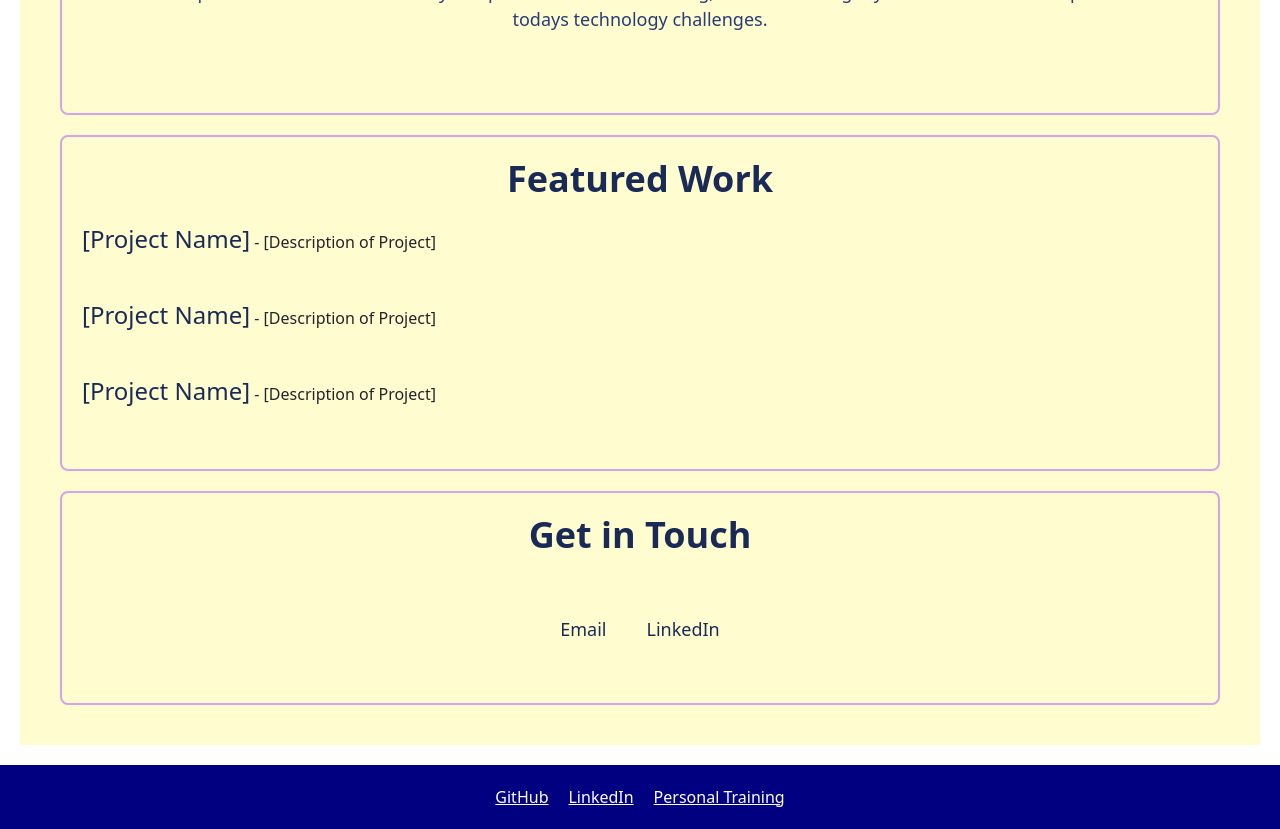
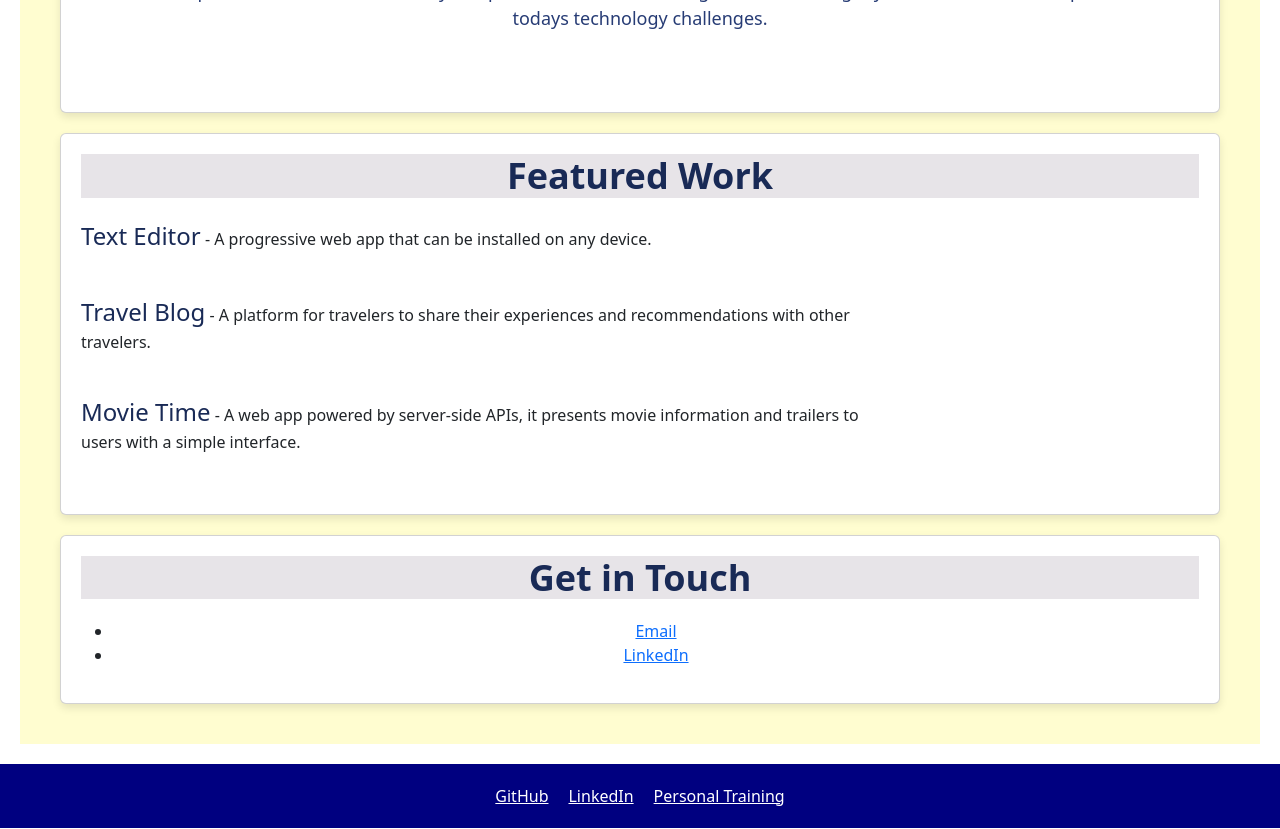
Before and after one commit to KyleKarotko/devportfolio, a React (Create React App) app: page / in a window 1280 px wide. Shown: the part 480-1309 px from the top of the page. Built offline with nearby package versions, Linux system fonts and the light colour scheme.

Commit message:
adding links to home

```diff
--- a/src/pages/Home.js
+++ b/src/pages/Home.js
@@ -1,108 +1,36 @@
 import React from 'react';
-import styled from 'styled-components';
-
-const Card = styled.div`
-  border: 2px solid #D6A2E8;
-  border-radius: 8px;
-  padding: 20px;
-  margin: 20px;
-`;
-
-const Heading = styled.h1`
-  font-size: 36px;
-  font-weight: bold;
-  text-align: center;
-  margin-bottom: 20px;
-  color: #192A56;
-`;
-
-const Subheading = styled.p`
-  font-size: 18px;
-  text-align: center;
-  margin-bottom: 60px;
-  color: #273c75;
-`;
-
-const ProjectList = styled.ul`
-  list-style-type: none;
-  margin: 0;
-  padding: 0;
-  display: flex;
-  flex-wrap: wrap;
-  justify-content: space-between;
-  align-items: center;
-  width: 100%;
-  max-width: 800px;
-`;
-
-const ProjectLI = styled.li`
-  width: 100%;
-  margin-bottom: 40px;
-`;
-
-const ProjectLink = styled.a`
-  color: #192A56;
-  font-size: 24px;
-  text-decoration: none;
-  &:hover {
-    text-decoration: underline;
-  }
-`;
-
-const ContactList = styled.ul`
-  list-style-type: none;
-  margin: 0;
-  padding: 0;
-  display: flex;
-  justify-content: center;
-  align-items: center;
-  margin-top: 60px;
-  margin-bottom: 40px;
-`;
-
-const ContactLI = styled.li`
-  margin: 0 20px;
-`;
-
-const ContactLink = styled.a`
-  color: #192A56;
-  font-size: 18px;
-  text-decoration: none;
-  &:hover {
-    text-decoration: underline;
-  }
-`;
+import '../styles/Home.css';
 
 const Home = () => {
   return (
     <>
-      <Card>
-        <Heading>Hi, I'm Kyle.</Heading>
-        <Subheading>I'm a web developer, and this is my portfolio. I specialize in full stack development using the MERN stack, and I have just completed the bootcamp at The Ohio State University. I'm passionate about learning, and I love using my skills to innovate and problem solve todays technology challenges.</Subheading>
-      </Card>
+      <div className="card">
+        <h1 className="heading">Hi, I'm Kyle.</h1>
+        <p className="subheading">I'm a web developer, and this is my portfolio. I specialize in full stack development using the MERN stack, and I have just completed the bootcamp at The Ohio State University. I'm passionate about learning, and I love using my skills to innovate and problem solve todays technology challenges.</p>
+      </div>
 
-      <Card>
-        <Heading>Featured Work</Heading>
-        <ProjectList>
-          <ProjectLI>
-            <ProjectLink href="[Link to Project]">[Project Name]</ProjectLink> - [Description of Project]
-          </ProjectLI>
-          <ProjectLI>
-            <ProjectLink href="[Link to Project]">[Project Name]</ProjectLink> - [Description of Project]
-          </ProjectLI>
-          <ProjectLI>
-            <ProjectLink href="[Link to Project]">[Project Name]</ProjectLink> - [Description of Project]
-          </ProjectLI>
-        </ProjectList>
-      </Card>
+      <div className="card">
+        <h1 className="heading">Featured Work</h1>
+        <ul className="project-list">
+          <li className="project-li">
+            <a className="project-link" href='https://desolate-thicket-86948.herokuapp.com/'>Text Editor</a> - A progressive web app that can be installed on any device.
+          </li>
+          <li className="project-li">
+            <a className="project-link" href='https://travel-forum-p2.herokuapp.com/'>Travel Blog</a> - A platform for travelers to share their experiences and recommendations with other travelers.
+          </li>
+          <li className="project-li">
+            <a className="project-link" href='https://naidiri1.github.io/Movie-Time/'>Movie Time</a> - A web app powered by server-side APIs, it presents movie information and trailers to users with a simple interface.
+          </li>
+        </ul>
+      </div>
 
-      <Card>
-        <Heading>Get in Touch</Heading>
-        <ContactList>
-          <ContactLI><ContactLink href="mailto:[Your Email Address]">Email</ContactLink></ContactLI>
-          <ContactLI><ContactLink href="[Link to LinkedIn Profile]">LinkedIn</ContactLink></ContactLI>
-        </ContactList>
-      </Card>
+      <div className="card">
+        <h1 className="heading">Get in Touch</h1>
+        <ul className="contact-list">
+          <li className="contact-li"><a className="contact-link" href="mailto:karotko.dev@gmail.com">Email</a></li>
+          <li className="contact-li"><a className="contact-link" href="https://www.linkedin.com/in/kkarotko">LinkedIn</a></li>
+        </ul>
+      </div>
     </>
   );
 }
--- /dev/null
+++ b/src/styles/Home.css
@@ -0,0 +1,57 @@
+.card {
+    background-color: black;
+    border: 2px solid #D6A2E8;
+    border-radius: 8px;
+    padding: 20px;
+    margin: 20px;
+  }
+
+  .heading {
+    background-color: hsla(286, 9%, 71%, 0.337);
+    font-size: 36px;
+    font-weight: bold;
+    text-align: center;
+    margin-bottom: 20px;
+    color: #192A56;
+  }
+
+  .subheading {
+    font-size: 18px;
+    text-align: center;
+    margin-bottom: 60px;
+    color: #273c75;
+  }
+
+  .project-list {
+    list-style-type: none;
+    margin: 0;
+    padding: 0;
+    display: flex;
+    flex-wrap: wrap;
+    justify-content: space-between;
+    align-items: center;
+    width: 100%;
+    max-width: 800px;
+  }
+
+  .project-li {
+    width: 100%;
+    margin-bottom: 40px;
+  }
+
+  .project-link {
+    color: #192A56;
+    font-size: 24px;
+    text-decoration: none;
+  }
+
+  .project-link:hover {
+    text-decoration: underline;
+  }
+
+  .contact-li {
+    text-align: center;
+    justify-content: space-between;
+    align-items: center;
+
+  }
```
